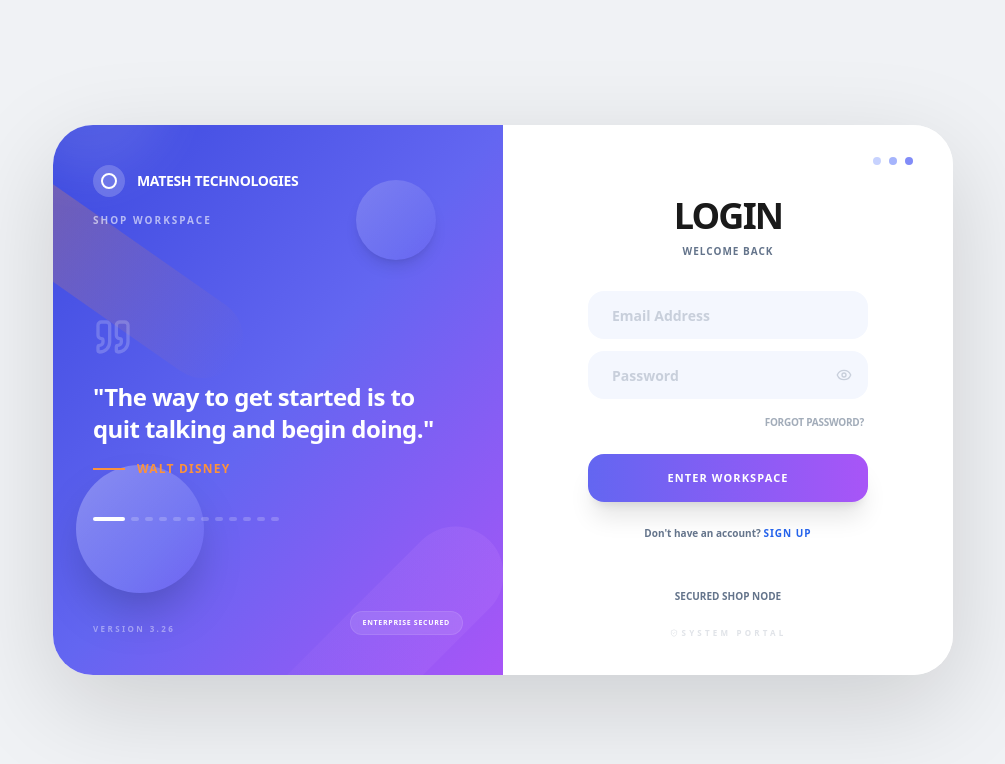
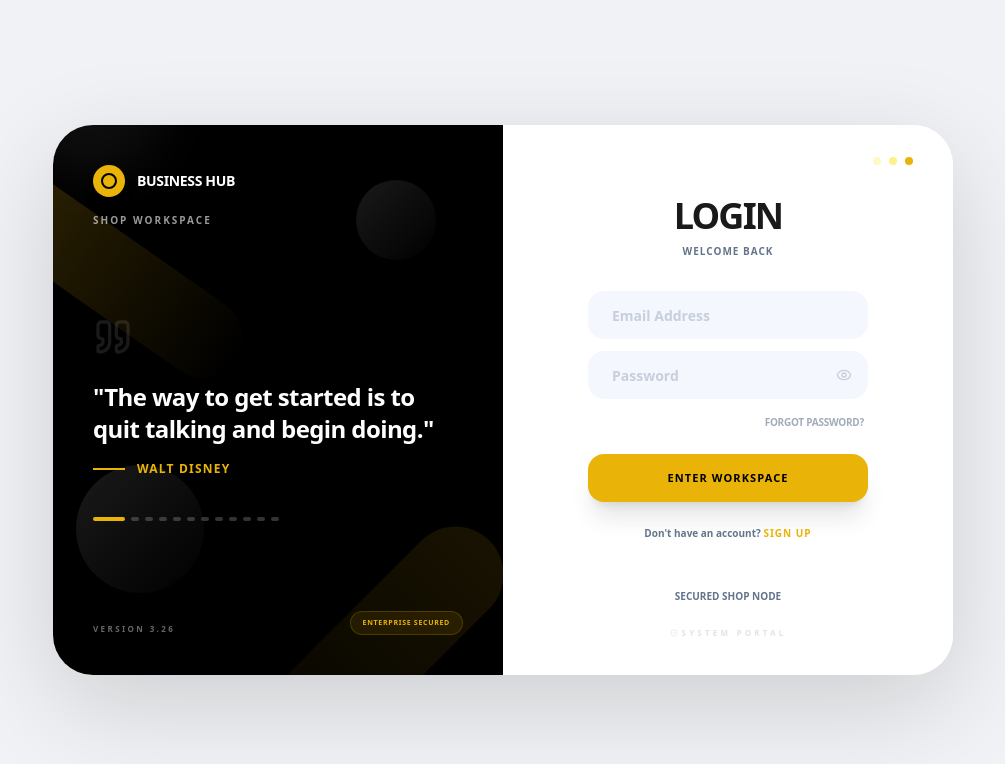
Before and after one commit to Simon001xnm/RoyalTech-Computers-Limited, a Next.js app: page /login in a window 1280 px wide. Shown: the top 764 px of the page, without its empty margins (137-1142 px from the left). Built offline with nearby package versions, Linux system fonts and the light colour scheme; no server answers.

Commit message:
MATESH TECHNOLOGIES external name on login form change to business hub a

```diff
--- a/src/app/login/page.tsx
+++ b/src/app/login/page.tsx
@@ -99,23 +99,23 @@ export default function LoginPage() {
     <div className="min-h-screen w-full flex items-center justify-center bg-[#f0f2f5] p-4 font-sans">
       <div className="w-full max-w-[320px] min-h-[400px] sm:max-w-[650px] sm:min-h-[450px] md:max-w-[800px] md:min-h-[500px] lg:max-w-[900px] lg:min-h-[550px] flex flex-col sm:flex-row rounded-[40px] border-none shadow-[0_30px_100px_rgba(0,0,0,0.15)] overflow-hidden animate-in fade-in zoom-in-95 duration-700 bg-white relative transition-all">
 
-        <div className="w-full sm:w-[50%] bg-gradient-to-br from-[#3b49df] via-[#6366f1] to-[#a855f7] p-10 text-white flex flex-col justify-between relative overflow-hidden shrink-0">
+        <div className="w-full sm:w-[50%] bg-black p-10 text-white flex flex-col justify-between relative overflow-hidden shrink-0">
 
             <div className="absolute inset-0 z-0 pointer-events-none">
-                <div className="absolute top-[-20%] left-[-10%] w-40 h-40 rounded-full bg-white/10 blur-xl" />
-                <div className="absolute bottom-[15%] left-[5%] w-32 h-32 rounded-full bg-gradient-to-br from-white/30 to-transparent shadow-2xl" />
-                <div className="absolute top-[10%] right-[15%] w-20 h-20 rounded-full bg-gradient-to-br from-white/20 to-transparent shadow-lg" />
-                <div className="absolute top-[20%] left-[-20%] w-[300px] h-20 bg-gradient-to-r from-orange-400/30 to-transparent rounded-full rotate-[35deg]" />
-                <div className="absolute bottom-[-10%] right-[-10%] w-[400px] h-24 bg-gradient-to-l from-purple-400/20 to-transparent rounded-full rotate-[-45deg]" />
+                <div className="absolute top-[-20%] left-[-10%] w-40 h-40 rounded-full bg-white/5 blur-xl" />
+                <div className="absolute bottom-[15%] left-[5%] w-32 h-32 rounded-full bg-gradient-to-br from-white/10 to-transparent shadow-2xl" />
+                <div className="absolute top-[10%] right-[15%] w-20 h-20 rounded-full bg-gradient-to-br from-white/10 to-transparent shadow-lg" />
+                <div className="absolute top-[20%] left-[-20%] w-[300px] h-20 bg-gradient-to-r from-[#eab308]/20 to-transparent rounded-full rotate-[35deg]" />
+                <div className="absolute bottom-[-10%] right-[-10%] w-[400px] h-24 bg-gradient-to-l from-[#eab308]/10 to-transparent rounded-full rotate-[-45deg]" />
             </div>
 
             <div className="relative z-10">
                 <div className="flex items-center gap-3 mb-4">
-                    <div className="bg-white/20 p-2 rounded-2xl backdrop-blur-md">
-                        <div className="w-4 h-4 border-2 border-white rounded-full" />
+                    <div className="bg-[#eab308] p-2 rounded-2xl shadow-lg">
+                        <div className="w-4 h-4 border-2 border-black rounded-full" />
                     </div>
                     <h2 className="text-sm font-black tracking-tight uppercase leading-tight">
-                        MATESH TECHNOLOGIES
+                        BUSINESS HUB
                     </h2>
                 </div>
                 <p className="text-[10px] font-bold opacity-60 uppercase tracking-[0.2em]">Shop Workspace</p>
@@ -123,13 +123,13 @@ export default function LoginPage() {
 
             <div className="relative z-10 my-8">
                 <div key={currentQuoteIndex} className="animate-in fade-in slide-in-from-bottom-4 duration-1000">
-                    <Quote className="h-10 w-10 text-white/20 mb-6" />
+                    <Quote className="h-10 w-10 text-white/10 mb-6" />
                     <h3 className="text-xl md:text-2xl font-black leading-tight tracking-tight mb-4">
                         "{quotes[currentQuoteIndex].text}"
                     </h3>
                     <div className="flex items-center gap-3">
-                        <div className="w-8 h-[2px] bg-orange-400" />
-                        <p className="text-xs font-black uppercase tracking-widest text-orange-400">
+                        <div className="w-8 h-[2px] bg-[#eab308]" />
+                        <p className="text-xs font-black uppercase tracking-widest text-[#eab308]">
                             {quotes[currentQuoteIndex].author}
                         </p>
                     </div>
@@ -141,7 +141,7 @@ export default function LoginPage() {
                             key={i}
                             className={cn(
                                 "h-1 rounded-full transition-all duration-500",
-                                i === currentQuoteIndex ? "w-8 bg-white" : "w-2 bg-white/20"
+                                i === currentQuoteIndex ? "w-8 bg-[#eab308]" : "w-2 bg-white/20"
                             )}
                         />
                     ))}
@@ -152,17 +152,17 @@ export default function LoginPage() {
                 <p className="text-[8px] font-black uppercase tracking-[0.3em] opacity-40">
                     Version 3.26
                 </p>
-                <div className="bg-white/10 px-3 py-1.5 rounded-full backdrop-blur-sm border border-white/10">
-                    <p className="text-[7px] font-bold uppercase tracking-widest">Enterprise Secured</p>
+                <div className="bg-[#eab308]/10 px-3 py-1.5 rounded-full backdrop-blur-sm border border-[#eab308]/20">
+                    <p className="text-[7px] font-bold uppercase tracking-widest text-[#eab308]">Enterprise Secured</p>
                 </div>
             </div>
         </div>
 
         <div className="flex-1 bg-white relative flex flex-col items-center justify-center p-8 md:p-12 z-10">
             <div className="absolute top-8 right-10 flex gap-2">
-                <div className="w-2 h-2 rounded-full bg-indigo-200" />
-                <div className="w-2 h-2 rounded-full bg-indigo-300" />
-                <div className="w-2 h-2 rounded-full bg-indigo-400" />
+                <div className="w-2 h-2 rounded-full bg-yellow-100" />
+                <div className="w-2 h-2 rounded-full bg-yellow-200" />
+                <div className="w-2 h-2 rounded-full bg-[#eab308]" />
             </div>
 
             <div className="w-full max-w-[280px] space-y-8">
@@ -179,7 +179,7 @@ export default function LoginPage() {
                                 placeholder="Email Address"
                                 value={email}
                                 onChange={(e) => setEmail(e.target.value)}
-                                className="h-12 rounded-2xl bg-[#f4f7fe] border-none px-6 focus-visible:ring-2 focus-visible:ring-primary/20 font-bold placeholder:text-muted-foreground/30 text-xs"
+                                className="h-12 rounded-2xl bg-[#f4f7fe] border-none px-6 focus-visible:ring-2 focus-visible:ring-[#eab308]/20 font-bold placeholder:text-muted-foreground/30 text-xs"
                             />
                         </div>
                         <div className="space-y-1">
@@ -189,12 +189,12 @@ export default function LoginPage() {
                                     placeholder="Password"
                                     value={password}
                                     onChange={(e) => setPassword(e.target.value)}
-                                    className="h-12 rounded-2xl bg-[#f4f7fe] border-none px-6 pr-12 focus-visible:ring-2 focus-visible:ring-primary/20 font-bold placeholder:text-muted-foreground/30 text-xs"
+                                    className="h-12 rounded-2xl bg-[#f4f7fe] border-none px-6 pr-12 focus-visible:ring-2 focus-visible:ring-[#eab308]/20 font-bold placeholder:text-muted-foreground/30 text-xs"
                                 />
                                 <button
                                     type="button"
                                     onClick={() => setShowPassword(!showPassword)}
-                                    className="absolute right-4 top-1/2 -translate-y-1/2 text-muted-foreground/30 hover:text-primary transition-colors"
+                                    className="absolute right-4 top-1/2 -translate-y-1/2 text-muted-foreground/30 hover:text-[#eab308] transition-colors"
                                 >
                                     {showPassword ? <EyeOff className="h-4 w-4" /> : <Eye className="h-4 w-4" />}
                                 </button>
@@ -207,7 +207,7 @@ export default function LoginPage() {
                             type="button"
                             onClick={handleForgotPassword}
                             disabled={isResetting}
-                            className="text-[10px] font-black text-muted-foreground/60 hover:text-primary transition-colors uppercase tracking-tight"
+                            className="text-[10px] font-black text-muted-foreground/60 hover:text-[#eab308] transition-colors uppercase tracking-tight"
                         >
                             Forgot Password?
                         </button>
@@ -216,7 +216,7 @@ export default function LoginPage() {
                     <div className="pt-2">
                         <Button
                             onClick={handleSignIn}
-                            className="w-full h-12 text-[11px] font-black uppercase tracking-widest rounded-2xl shadow-xl transition-all active:scale-95 bg-gradient-to-r from-[#6366f1] to-[#a855f7] text-white border-none"
+                            className="w-full h-12 text-[11px] font-black uppercase tracking-widest rounded-2xl shadow-xl transition-all active:scale-95 bg-[#eab308] text-black hover:bg-[#d97706] border-none"
                             disabled={isProcessing}
                         >
                             {isProcessing ? <Loader2 className="h-5 w-5 animate-spin" /> : 'Enter Workspace'}
@@ -225,7 +225,7 @@ export default function LoginPage() {
 
                     <div className="pt-2 text-center">
                         <p className="text-[10px] font-bold text-muted-foreground">
-                            Don't have an account? <Link href="/signup" className="text-primary font-black uppercase tracking-widest hover:underline">Sign up</Link>
+                            Don't have an account? <Link href="/signup" className="text-[#eab308] font-black uppercase tracking-widest hover:underline">Sign up</Link>
                         </p>
                     </div>
                 </div>
@@ -243,7 +243,7 @@ export default function LoginPage() {
                         <TooltipTrigger asChild>
                             <Link
                                 href="/super-admin"
-                                className="inline-flex items-center gap-1 text-[8px] font-black uppercase tracking-[0.4em] text-muted-foreground/20 hover:text-primary transition-colors"
+                                className="inline-flex items-center gap-1 text-[8px] font-black uppercase tracking-[0.4em] text-muted-foreground/20 hover:text-[#eab308] transition-colors"
                             >
                                 <ShieldCheck className="h-2 w-2" />
                                 System Portal
@@ -251,7 +251,7 @@ export default function LoginPage() {
                         </TooltipTrigger>
                         <TooltipContent side="top" className="bg-black text-white text-[10px] font-bold uppercase p-3 border-none rounded-xl shadow-2xl">
                            <div className="flex items-start gap-2">
-                                <Info className="h-3 w-3 mt-0.5 text-primary" />
+                                <Info className="h-3 w-3 mt-0.5 text-[#eab308]" />
                                 <p className="leading-relaxed">
                                     Master Login: use admin@businesshub.co.ke.<br/>
                                     First time? Please <Link href="/signup" className="underline">Sign Up</Link> first to set your password.
```
